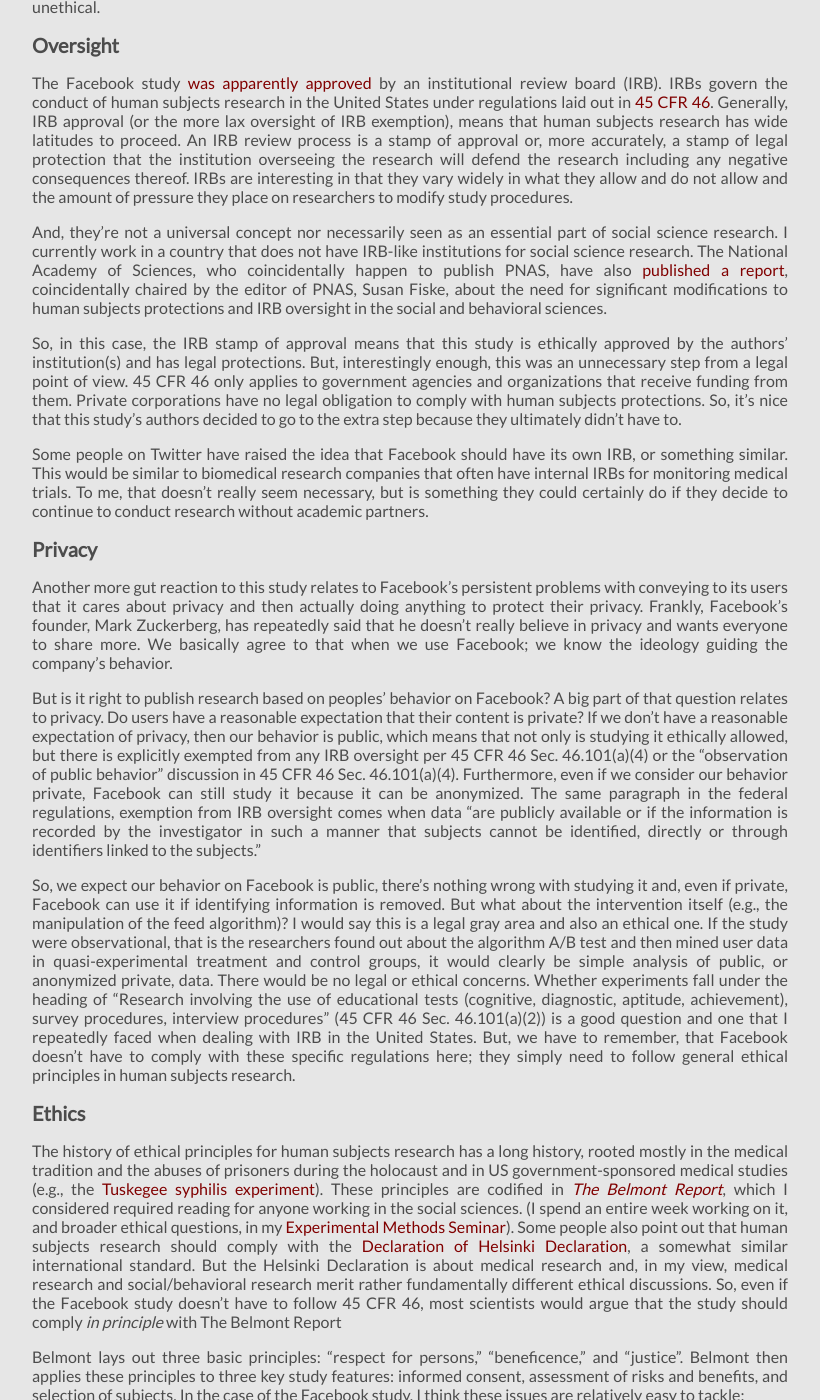
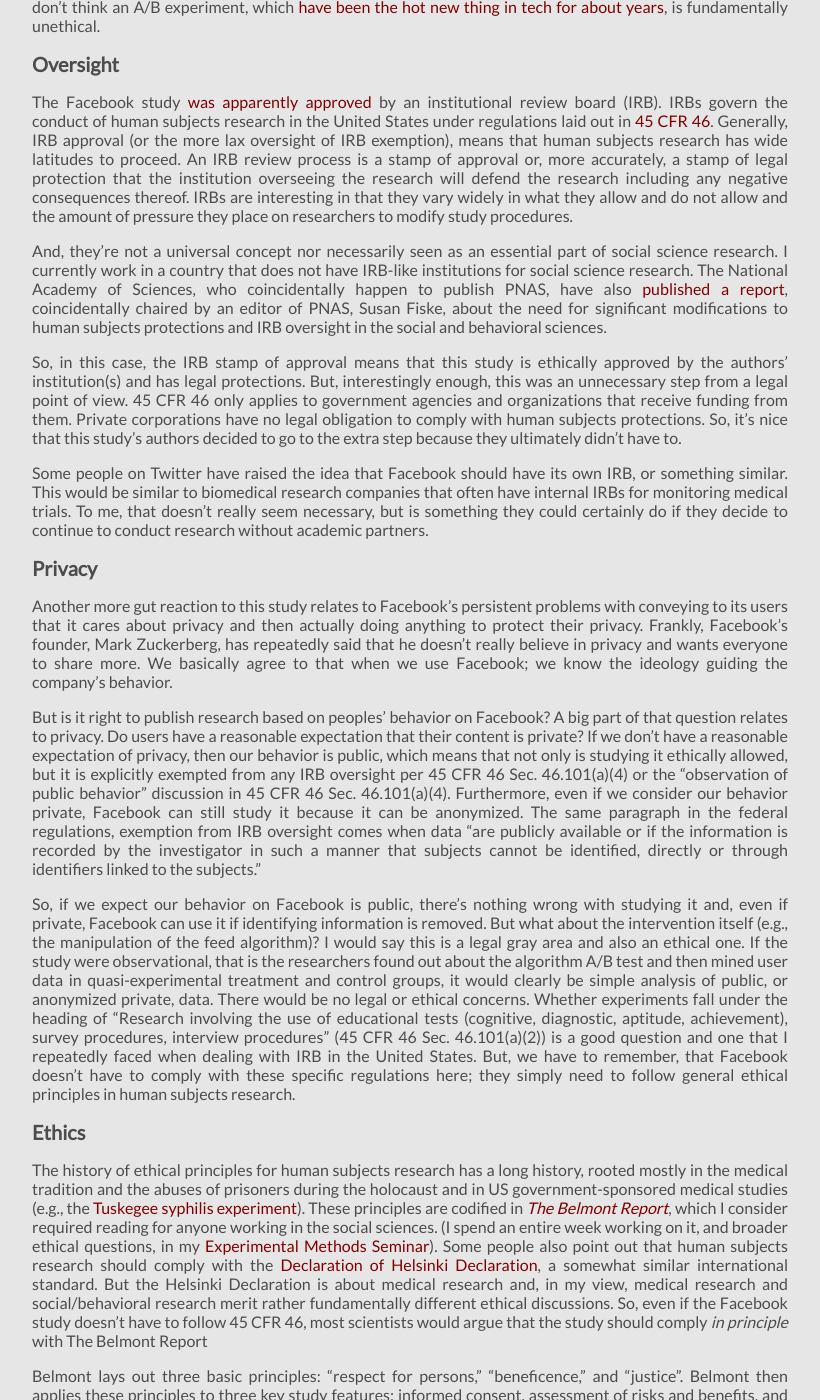
Before and after one commit to leeper/leeper.github.io, a Jekyll site: the page built from _posts/2014-06-29-facebook-ethics.md, in a window 1280 px wide and 1400 px high, scrolled down 2338 px. Shown: the whole window, without its empty margins (230-1050 px from the left). Built offline with Jekyll 4.4.1, drawn with Linux system fonts in a browser that asks for light colours; Markdown is read by kramdown in place of the engine named in the settings; some of the changed text lies outside the part shown.

Commit message:
Fix further typos

```diff
--- a/_posts/2014-06-29-facebook-ethics.md
+++ b/_posts/2014-06-29-facebook-ethics.md
@@ -58,7 +58,7 @@
 
 The Facebook study [was apparently approved](https://twitter.com/ZLeeily/status/482937917921579008) by an institutional review board (IRB). IRBs govern the conduct of human subjects research in the United States under regulations laid out in [45 CFR 46](http://www.hhs.gov/ohrp/humansubjects/guidance/45cfr46.html#46.101). Generally, IRB approval (or the more lax oversight of IRB exemption), means that human subjects research has wide latitudes to proceed. An IRB review process is a stamp of approval or, more accurately, a stamp of legal protection that the institution overseeing the research will defend the research including any negative consequences thereof. IRBs are interesting in that they vary widely in what they allow and do not allow and the amount of pressure they place on researchers to modify study procedures.
 
-And, they're not a universal concept nor necessarily seen as an essential part of social science research. I currently work in a country that does not have IRB-like institutions for social science research. The National Academy of Sciences, who coincidentally happen to publish PNAS, have also [published a report](http://sites.nationalacademies.org/DBASSE/BBCSS/CurrentProjects/DBASSE_083619), coincidentally chaired by the editor of PNAS, Susan Fiske, about the need for significant modifications to human subjects protections and IRB oversight in the social and behavioral sciences.
+And, they're not a universal concept nor necessarily seen as an essential part of social science research. I currently work in a country that does not have IRB-like institutions for social science research. The National Academy of Sciences, who coincidentally happen to publish PNAS, have also [published a report](http://sites.nationalacademies.org/DBASSE/BBCSS/CurrentProjects/DBASSE_083619), coincidentally chaired by an editor of PNAS, Susan Fiske, about the need for significant modifications to human subjects protections and IRB oversight in the social and behavioral sciences.
 
 So, in this case, the IRB stamp of approval means that this study is ethically approved by the authors' institution(s) and has legal protections. But, interestingly enough, this was an unnecessary step from a legal point of view. 45 CFR 46 only applies to government agencies and organizations that receive funding from them. Private corporations have no legal obligation to comply with human subjects protections. So, it's nice that this study's authors decided to go to the extra step because they ultimately didn't have to.
 
@@ -68,13 +68,13 @@
 
 Another more gut reaction to this study relates to Facebook's persistent problems with conveying to its users that it cares about privacy and then actually doing anything to protect their privacy. Frankly, Facebook's founder, Mark Zuckerberg, has repeatedly said that he doesn't really believe in privacy and wants everyone to share more. We basically agree to that when we use Facebook; we know the ideology guiding the company's behavior.
 
-But is it right to publish research based on peoples' behavior on Facebook? A big part of that question relates to privacy. Do users have a reasonable expectation that their content is private? If we don't have a reasonable expectation of privacy, then our behavior is public, which means that not only is studying it ethically allowed, but there is explicitly exempted from any IRB oversight per 45 CFR 46 Sec. 46.101(a)(4) or the "observation of public behavior" discussion in 45 CFR 46 Sec. 46.101(a)(4). Furthermore, even if we consider our behavior private, Facebook can still study it because it can be anonymized. The same paragraph in the federal regulations, exemption from IRB oversight comes when data "are publicly available or if the information is recorded by the investigator in such a manner that subjects cannot be identified, directly or through identifiers linked to the subjects."
+But is it right to publish research based on peoples' behavior on Facebook? A big part of that question relates to privacy. Do users have a reasonable expectation that their content is private? If we don't have a reasonable expectation of privacy, then our behavior is public, which means that not only is studying it ethically allowed, but it is explicitly exempted from any IRB oversight per 45 CFR 46 Sec. 46.101(a)(4) or the "observation of public behavior" discussion in 45 CFR 46 Sec. 46.101(a)(4). Furthermore, even if we consider our behavior private, Facebook can still study it because it can be anonymized. The same paragraph in the federal regulations, exemption from IRB oversight comes when data "are publicly available or if the information is recorded by the investigator in such a manner that subjects cannot be identified, directly or through identifiers linked to the subjects."
 
-So, we expect our behavior on Facebook is public, there's nothing wrong with studying it and, even if private, Facebook can use it if identifying information is removed. But what about the intervention itself (e.g., the manipulation of the feed algorithm)? I would say this is a legal gray area and also an ethical one. If the study were observational, that is the researchers found out about the algorithm A/B test and then mined user data in quasi-experimental treatment and control groups, it would clearly be simple analysis of public, or anonymized private, data. There would be no legal or ethical concerns. Whether experiments fall under the heading of "Research involving the use of educational tests (cognitive, diagnostic, aptitude, achievement), survey procedures, interview procedures" (45 CFR 46 Sec. 46.101(a)(2)) is a good question and one that I repeatedly faced when dealing with IRB in the United States. But, we have to remember, that Facebook doesn't have to comply with these specific regulations here; they simply need to follow general ethical principles in human subjects research.
+So, if we expect our behavior on Facebook is public, there's nothing wrong with studying it and, even if private, Facebook can use it if identifying information is removed. But what about the intervention itself (e.g., the manipulation of the feed algorithm)? I would say this is a legal gray area and also an ethical one. If the study were observational, that is the researchers found out about the algorithm A/B test and then mined user data in quasi-experimental treatment and control groups, it would clearly be simple analysis of public, or anonymized private, data. There would be no legal or ethical concerns. Whether experiments fall under the heading of "Research involving the use of educational tests (cognitive, diagnostic, aptitude, achievement), survey procedures, interview procedures" (45 CFR 46 Sec. 46.101(a)(2)) is a good question and one that I repeatedly faced when dealing with IRB in the United States. But, we have to remember, that Facebook doesn't have to comply with these specific regulations here; they simply need to follow general ethical principles in human subjects research.
 
 ## Ethics ##
 
-The history of ethical principles for human subjects research has a long history, rooted mostly in the medical tradition and the abuses of prisoners during the holocaust and in US government-sponsored medical studies (e.g., the [Tuskegee syphilis experiment](http://en.wikipedia.org/wiki/Tuskegee_syphilis_experiment)). These principles are codified in [*The Belmont Report*](http://www.hhs.gov/ohrp/humansubjects/guidance/belmont.html), which I considered required reading for anyone working in the social sciences. (I spend an entire week working on it, and broader ethical questions, in my [Experimental Methods Seminar](https://github.com/leeper/expcourse)). Some people also point out that human subjects research should comply with the [Declaration of Helsinki Declaration](http://www.wma.net/en/30publications/10policies/b3/index.html), a somewhat similar international standard. But the Helsinki Declaration is about medical research and, in my view, medical research and social/behavioral research merit rather fundamentally different ethical discussions. So, even if the Facebook study doesn't have to follow 45 CFR 46, most scientists would argue that the study should comply *in principle* with The Belmont Report
+The history of ethical principles for human subjects research has a long history, rooted mostly in the medical tradition and the abuses of prisoners during the holocaust and in US government-sponsored medical studies (e.g., the [Tuskegee syphilis experiment](http://en.wikipedia.org/wiki/Tuskegee_syphilis_experiment)). These principles are codified in [*The Belmont Report*](http://www.hhs.gov/ohrp/humansubjects/guidance/belmont.html), which I consider required reading for anyone working in the social sciences. (I spend an entire week working on it, and broader ethical questions, in my [Experimental Methods Seminar](https://github.com/leeper/expcourse)). Some people also point out that human subjects research should comply with the [Declaration of Helsinki Declaration](http://www.wma.net/en/30publications/10policies/b3/index.html), a somewhat similar international standard. But the Helsinki Declaration is about medical research and, in my view, medical research and social/behavioral research merit rather fundamentally different ethical discussions. So, even if the Facebook study doesn't have to follow 45 CFR 46, most scientists would argue that the study should comply *in principle* with The Belmont Report
 
 Belmont lays out three basic principles: "respect for persons," "beneficence," and "justice". Belmont then applies these principles to three key study features: informed consent, assessment of risks and benefits, and selection of subjects. In the case of the Facebook study, I think these issues are relatively easy to tackle:
 
```
Also changed, not shown: other parts of _posts/2014-06-29-facebook-ethics.md (+6 -6 lines).
